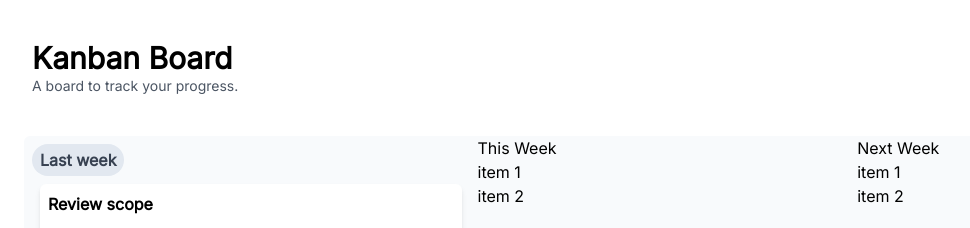
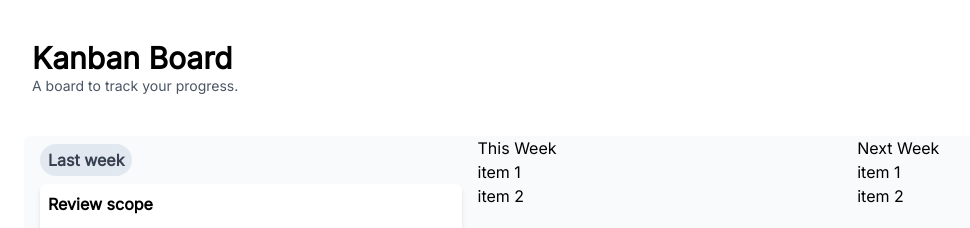
Before and after one commit to tnb24/kanban, a Next.js app: page / in a window 1280 px wide. Shown: the top 228 px of the page, without its empty margins (8-978 px from the left). Built offline with nearby package versions, Linux system fonts and the light colour scheme.

Commit message:
fix alignment of 'last week' label

```diff
--- a/src/pages/index.tsx
+++ b/src/pages/index.tsx
@@ -17,7 +17,7 @@ const Home: NextPage = () => {
         </div>
         <div className="flex flex-row bg-slate-50 mx-8 rounded-md">
           <div className="flex-col mx-2 my-2 flex-auto">
-            <button disabled className="rounded-full bg-slate-200 items-center">
+            <button disabled className="rounded-full bg-slate-200 items-center ml-2">
               <h1 className="px-2 py-1 font-semibold text-gray-700">Last week</h1>
             </button>
             {/* card code*/}
```
